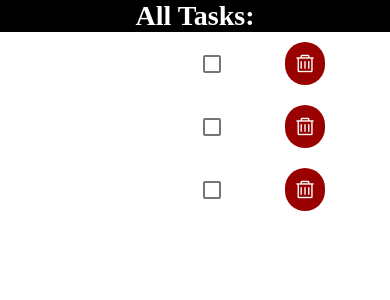
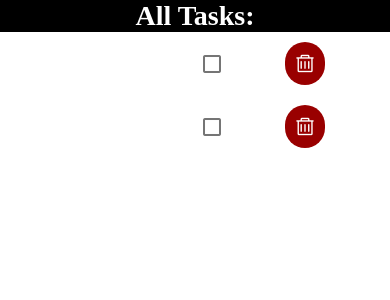
Before and after one commit to shahzaibansari123/Shezi-ReactNativeApp-ToDoList-DailyGoals, a React Native app in the folder todoapp/: screen /home in a window 390 px wide. Shown: the top 300 px of the page. Built offline with nearby package versions, Linux system fonts and the light colour scheme.

Commit message:
work complete

```diff
--- a/todoapp/screens/Home.jsx
+++ b/todoapp/screens/Home.jsx
@@ -13,7 +13,8 @@ import Task from "../components/Task";
 const Home = ({ navigation }) => {
   // const navigation= useNavigation()
 
-  const tasks = [1, 2, 3];
+  const tasks = [{title: "task 01", description: "Sample text", completed: false, _id: "jsdhaskjdhk" },
+  {title: "task 02", description: "Sample text", completed: true, _id: "jssdsdsddhaskjdhk" }];
 
   return (
     // =======================
```
